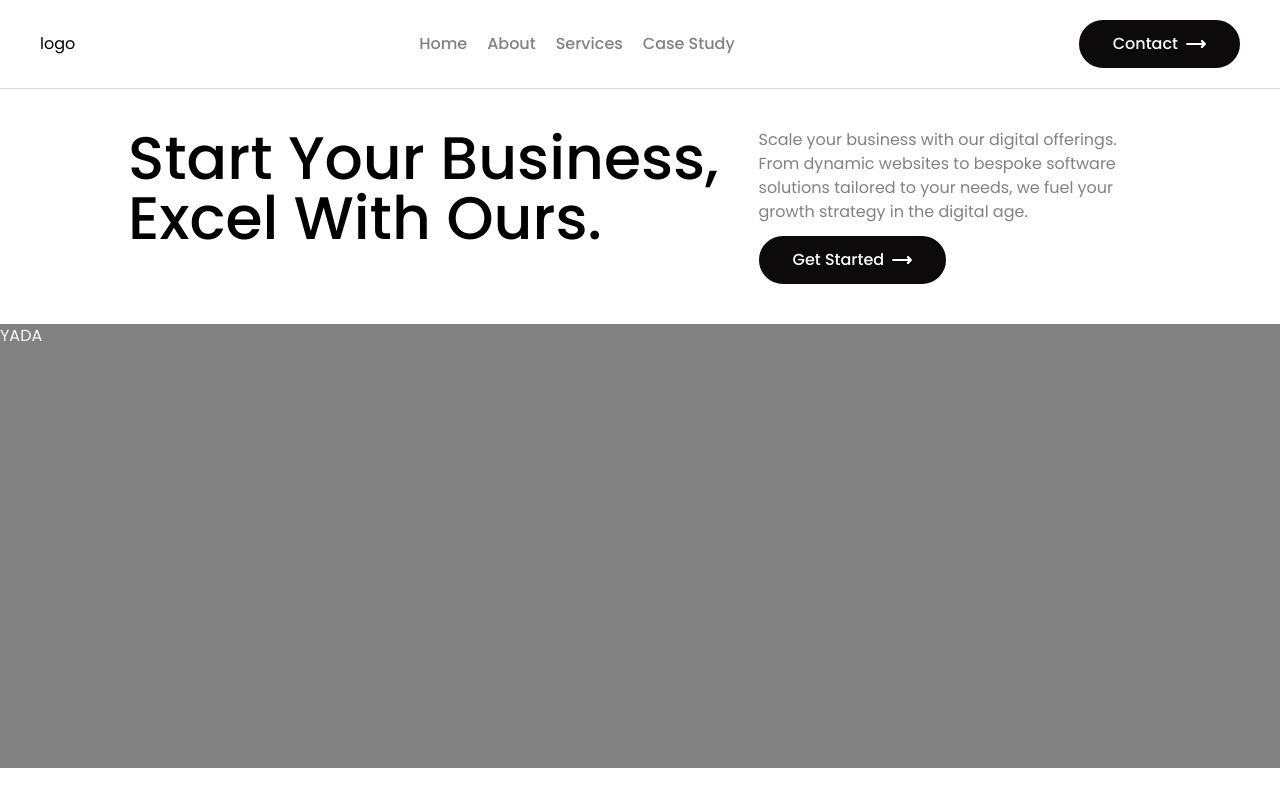
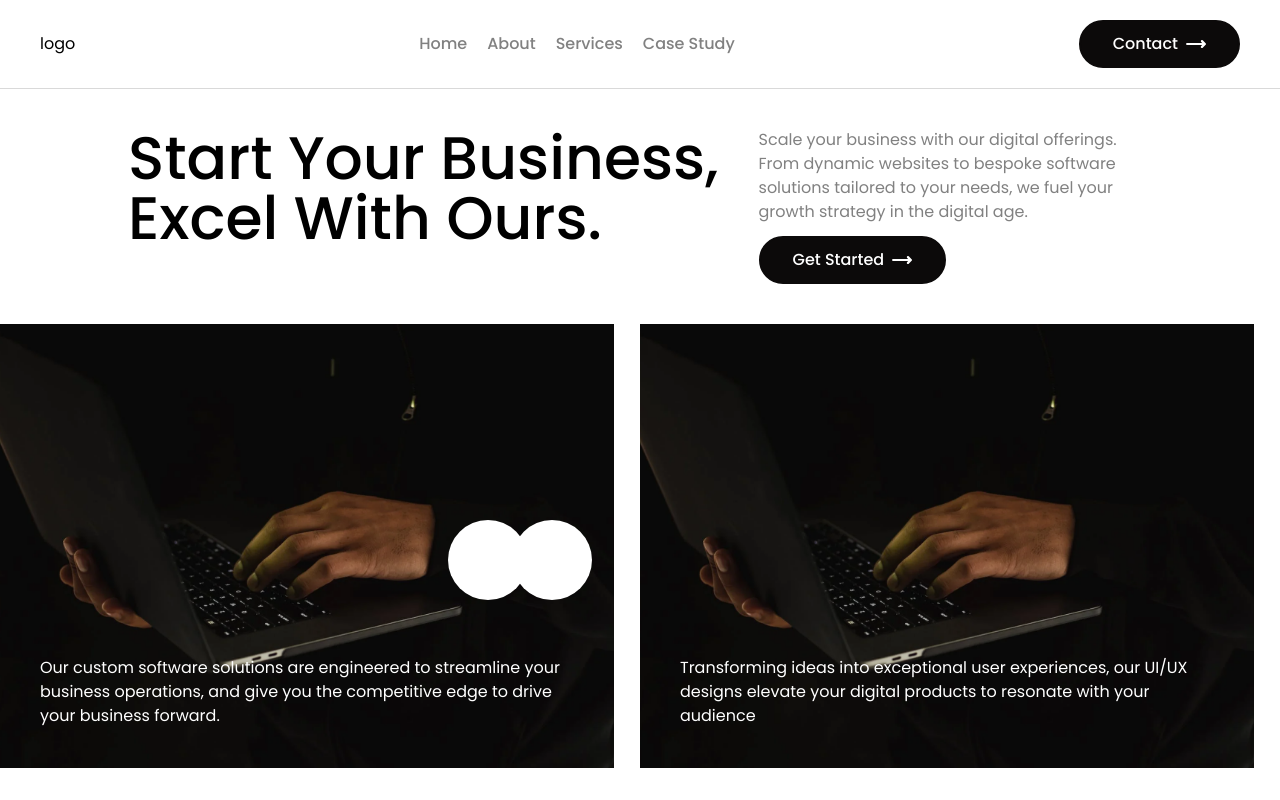
Before and after one commit to ahmedsalehdhk/ProteronDigital, a React (Create React App) app in the folder client/: page / in a window 1280 px wide. Shown: the top 800 px of the page. Built offline with nearby package versions, Linux system fonts and the light colour scheme.

Commit message:
home carousal update

```diff
--- a/client/src/App.css
+++ b/client/src/App.css
@@ -1,9 +1,27 @@
 
-
+/* HOME */
 .home-carousal {
     min-height: 300px;
 }
 
+.slide-1{
+   background-image: url('./assets/home-slider-images/slider-image-1.png');
+   background-size: cover;
+   background-position: center;
+}
+.slide-2{
+   background-image: url('./assets/home-slider-images/slider-image-1.png');
+   background-size: cover;
+   background-position: center;
+}
+.slide-3{
+   background-image: url('./assets/home-slider-images/slider-image-1.png');
+   background-size: cover;
+   background-position: center;
+}
+
+
+/* ABOUT */
 #about-large-card{
     background-image: url("https://images.pexels.com/photos/2102416/pexels-photo-2102416.jpeg?auto=compress&cs=tinysrgb&w=1600");
     background-size: cover;
--- a/client/src/App.js
+++ b/client/src/App.js
@@ -7,6 +7,7 @@ import Career from "./pages/Career";
 import Footer from "./components/Footer";
 import Navbar from "./components/Navbar";
 import Service from "./pages/Service";
+import Test from "./pages/Test";
 
 function App() {
   return (
@@ -16,6 +17,7 @@ function App() {
         <Routes>
           <Route exact path="/" element={<Home />}></Route>
           <Route exact path="/career" element={<Career />}></Route>
+          <Route exact path="/test" element={<Test />}></Route>
           {/* Specific services routes */}
           <Route exact path="/customsoftware" element={<Service title="Custom Software Development" description="Creating bespoke software solutions tailored to specific business needs"/>}></Route>
           <Route exact path="/webapplication" element={<Service title="Web Application Development" description="Building dynamic and interactive web applications for various purposes" />}></Route>
--- a/client/src/pages/Home.js
+++ b/client/src/pages/Home.js
@@ -3,6 +3,8 @@ import { Link, useLocation } from "react-router-dom";
 
 import Card from '../components/Card'
 import ButtonDark from "../components/ButtonDark";
+
+import img1 from '../assets/home-slider-images/slider-image-1.png'
 
 export default function Home() {
 
@@ -33,7 +35,21 @@ export default function Home() {
           </div>
         </div>
         {/* SLIDER IS HERE */}
-        <div className="home-carousal bg-accent h-[0] grow text-light flex gap-5">YADA</div>
+        <div className="home-carousal h-[0] grow text-light relative overflow-scroll">
+          <div className="carousal-images h-full w-full relative">
+            <div className="slide-1 bg-accent h-full w-full lg:w-[48%] absolute flex justify-start items-end p-10">
+              <p>Our custom software solutions are engineered to streamline your business operations, and give you the competitive edge to drive your business forward.</p>
+            </div>
+            <div className="slide-2 bg-accent h-full w-full lg:w-[48%] absolute flex justify-start items-end p-10 left-[100%] lg:left-[50%] ">
+              <p>Transforming ideas into exceptional user experiences, our UI/UX designs elevate your digital products to resonate with your audience</p>
+            </div>
+            <div className="slide-3 bg-accent h-full w-full lg:w-[48%] absolute flex justify-start items-end p-10 left-[200%] lg:left-[100%]">
+              <p>Transforming ideas into exceptional user experiences, our UI/UX designs elevate your digital products to resonate with your audience</p>
+            </div>
+          </div>
+          <div className="button-previous rounded-full h-20 w-20 bg-light fixed z-[5] top-[65%] left-[35%]"></div>
+          <div className="button-previous rounded-full h-20 w-20 bg-light fixed z-[5] top-[65%] left-[40%]"></div>
+        </div>
       </div>
       {/* ABOUT SECTION */}
       <div className="about px-6 md:px-8 xl:px-48 py-32" id="about">
--- /dev/null
+++ b/client/src/pages/Test.js
@@ -0,0 +1,38 @@
+import React from "react";
+import img1 from "../assets/home-slider-images/slider-image-1.png";
+
+export default function Test() {
+  return (
+    <div className="test h-screen w-screen  flex justify-center items-center">
+        <div id="controls-carousel" class="relative w-full" data-carousel="static">
+          <div class="relative h-56 rounded-lg md:h-96">
+            <div class="hidden duration-700 ease-in-out" data-carousel-item>
+              <img src={img1} class="absolute block w-full -translate-x-1/2 -translate-y-1/2 top-1/2 left-1/2" alt="..." />
+            </div>
+            <div class="hidden duration-700 ease-in-out" data-carousel-item="active">
+              <img src={img1} class="absolute block w-full -translate-x-1/2 -translate-y-1/2 top-1/2 left-1/2" alt="..." />
+            </div>
+            <div class="hidden duration-700 ease-in-out" data-carousel-item>
+              <img src={img1} class="absolute block w-full -translate-x-1/2 -translate-y-1/2 top-1/2 left-1/2" alt="..." />
+            </div>
+          </div>
+          <button type="button" class="absolute top-0 left-0 z-30 flex items-center justify-center h-full px-4 cursor-pointer group focus:outline-none" data-carousel-prev>
+            <span class="inline-flex items-center justify-center w-10 h-10 rounded-full bg-white/30 dark:bg-gray-800/30 group-hover:bg-white/50 dark:group-hover:bg-gray-800/60 group-focus:ring-4 group-focus:ring-white dark:group-focus:ring-gray-800/70 group-focus:outline-none">
+              <svg class="w-4 h-4 text-white dark:text-gray-800" aria-hidden="true" xmlns="http://www.w3.org/2000/svg" fill="none" viewBox="0 0 6 10">
+                <path stroke="currentColor" stroke-linecap="round" stroke-linejoin="round" stroke-width="2" d="M5 1 1 5l4 4" />
+              </svg>
+              <span class="sr-only">Previous</span>
+            </span>
+          </button>
+          <button type="button" class="absolute top-0 right-0 z-30 flex items-center justify-center h-full px-4 cursor-pointer group focus:outline-none" data-carousel-next>
+            <span class="inline-flex items-center justify-center w-10 h-10 rounded-full bg-white/30 dark:bg-gray-800/30 group-hover:bg-white/50 dark:group-hover:bg-gray-800/60 group-focus:ring-4 group-focus:ring-white dark:group-focus:ring-gray-800/70 group-focus:outline-none">
+              <svg class="w-4 h-4 text-white dark:text-gray-800" aria-hidden="true" xmlns="http://www.w3.org/2000/svg" fill="none" viewBox="0 0 6 10">
+                <path stroke="currentColor" stroke-linecap="round" stroke-linejoin="round" stroke-width="2" d="m1 9 4-4-4-4" />
+              </svg>
+              <span class="sr-only">Next</span>
+            </span>
+          </button>
+        </div>
+      </div>
+  );
+}
```
